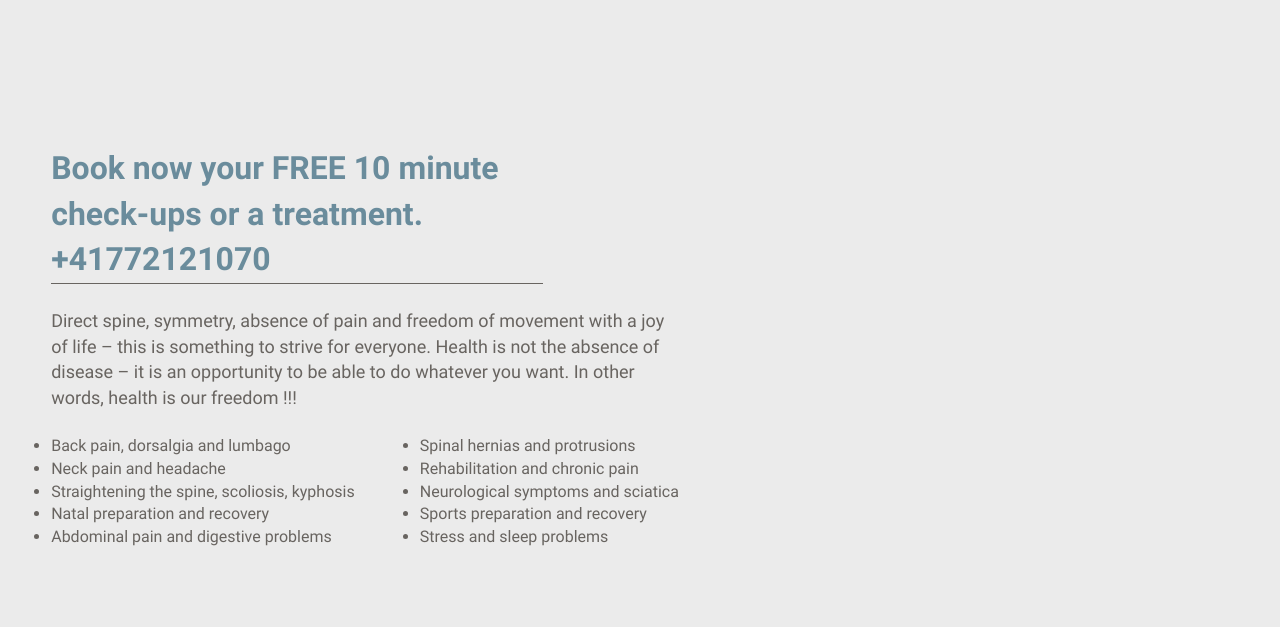
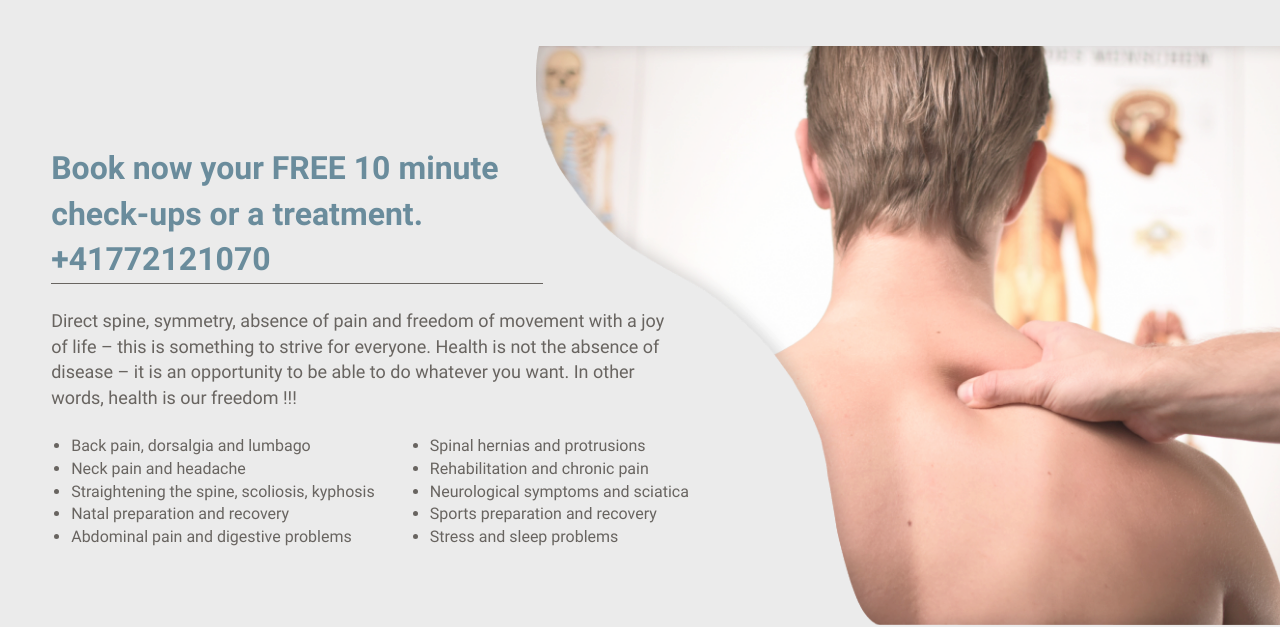
Before and after one commit to JevGor/Salud, a plain HTML site: page index.html in a window 1280 px wide. Shown: the part 77-704 px from the top of the page. Drawn offline with Linux system fonts and the light colour scheme.

Commit message:
added gmap, popup/language/hero updates

```diff
--- a/css/main.css
+++ b/css/main.css
@@ -157,18 +157,11 @@ section:nth-child(2n + 1) {
 /* HEADER */
 
 .hero {
-   background-image: url(/Salud/res/hero-backg-desk.png),
-    url(/res/hero-backg-desk.png);
-  background-repeat: no-repeat;
-  background-position: right;
-  background-position-x: 135%;
-	background-size: 70vw;
   padding-left: 4%;
   display: flex;
   flex-direction: column;
   justify-content: space-between;
   position: relative;
-
 }
 
 .logo {
@@ -192,7 +185,7 @@ section:nth-child(2n + 1) {
 
 .menu {
   display: flex;
-  width: 30vw;
+  width: 50vw;
   justify-content: space-between;
 }
 
@@ -206,6 +199,11 @@ section:nth-child(2n + 1) {
   display: flex;
   flex-direction: column;
   justify-content: center;
+  background-image: url(/Salud/res/hero-backg-desk1.png),
+    url(/res/hero-backg-desk1.png);
+  background-repeat: no-repeat;
+  background-position: right;
+	background-size: contain;
 }
 
 .heading>* {
@@ -226,7 +224,8 @@ section:nth-child(2n + 1) {
 	max-width: 60%;
 	display: flex;
 	flex-wrap: wrap;
-	justify-content: space-between;
+  justify-content: space-between;
+  padding-left: 20px;
 }
 
 .heading-symptoms>li {
--- a/index.html
+++ b/index.html
@@ -81,7 +81,8 @@
             это не отсутствие болезней - это возможность делать все, что угодно.
             Другими словами, здоровье - это наша свобода!!!
           </p>
-          <ul>
+        </div>
+        <ul class="heading-symptoms">
           <li>Боли в спине, дорсолгия и люмбаго</li>
           <li>Спинальные грыжи и протрузии</li>
           <li>Боль в шее и головные боль</li>
@@ -94,7 +95,6 @@
           <li>Стресс и проблемы со сном</li>
         </ul>
       </div>
-      </div>
       <div class="heading lang lang-de d-none">
         <h1 class="heading-title">
           Jetzt Buchen Sie Ihre GRATIS 10-minütige Untersuchung oder Behandlung.
@@ -108,7 +108,8 @@
             ist eine Möglichkeit, in der Lage zu sein, zu tun, was Sie wollen.
             Mit anderen Worten, die Gesundheit ist unsere Freiheit !!!
           </p>
-          <ul>
+        </div>
+        <ul class="heading-symptoms">
           <li>Rückenschmerzen, Dorsalgie und Hexenschuss</li>
           <li>Spinal hernias and protrusions</li>
           <li>Nackenschmerzen und Kopfweh</li>
@@ -120,7 +121,6 @@
           <li>Bauchschmerzen und Verdauungsprobleme</li>
           <li>Stress und Schlafsprobleme</li>
         </ul>
-        </div>
       </div>
       <ul class="socials">
         <li class="socials-item">
```
Also changed, not shown: res/hero-backg-desk1.png (added). Lines whose indentation alone changed are shown as unchanged.
